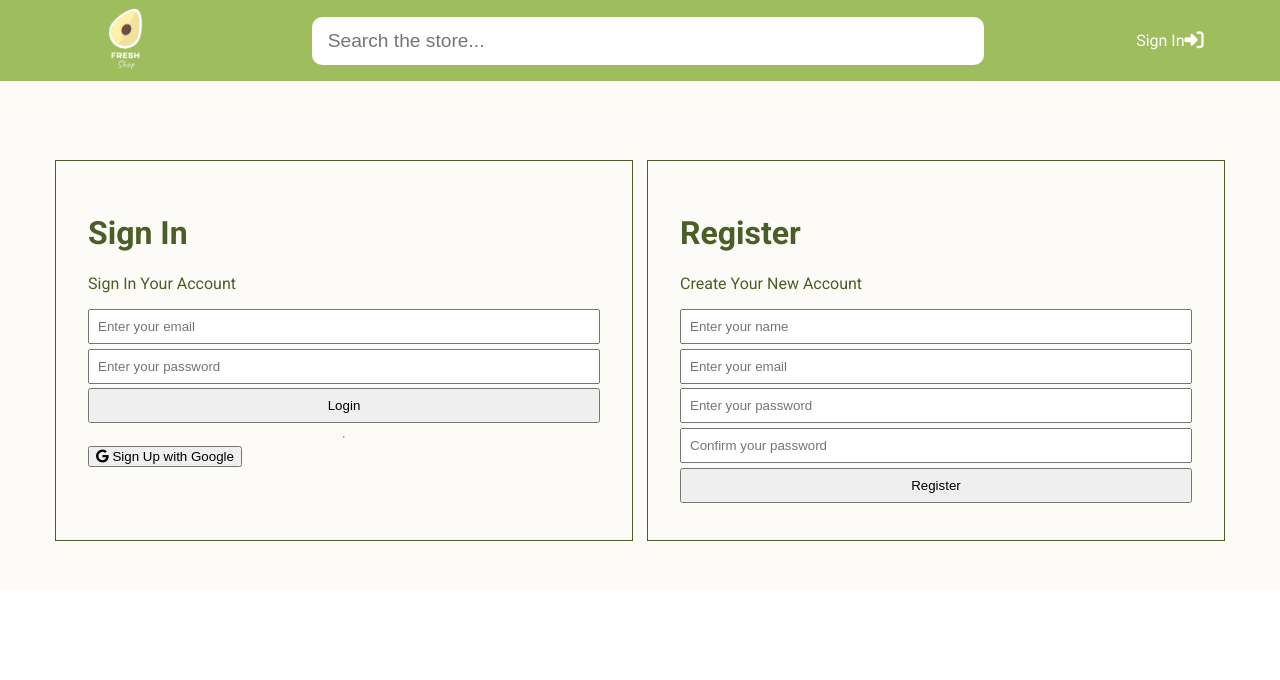
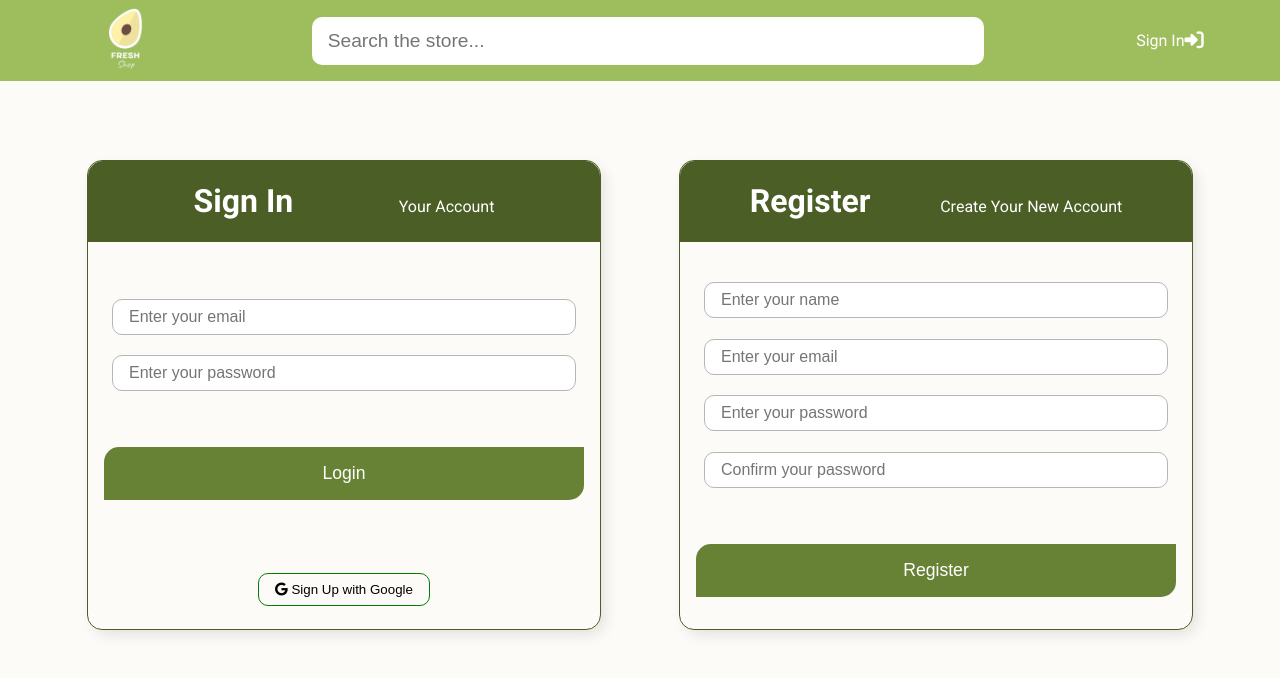
Before and after one commit to djneces/react-e-commerce-app, a React (Create React App) app: page /login in a window 1280 px wide. Shown: the top 680 px of the page. Built offline with nearby package versions, Linux system fonts and the light colour scheme; no server answers.

Commit message:
Add SignIn & RegisterForm, redux-form, Spinner

```diff
--- a/package.json
+++ b/package.json
@@ -17,6 +17,7 @@
     "react-scripts": "4.0.3",
     "redux": "^4.0.5",
     "redux-devtools-extension": "^2.13.9",
+    "redux-form": "^8.3.7",
     "redux-thunk": "^2.3.0",
     "uuid": "^8.3.2",
     "web-vitals": "^1.1.1"
--- a/src/assets/styles/_utils.scss
+++ b/src/assets/styles/_utils.scss
@@ -1,4 +1,5 @@
 $border-radius-card: 15px;
+$border-radius-input: 10px;
 $transition-time: 0.5s;
 $margin-top-header: 7rem;
 $box-shadow: -8px 5px 13px -4px rgba(0, 0, 0, 0.49);
--- a/src/components/CustomBtn/CustomBtn.js
+++ b/src/components/CustomBtn/CustomBtn.js
@@ -2,11 +2,12 @@ import React from 'react';
 import './CustomBtn.scss';
 
 const CustomBtn = (props) => {
-  const { content, onclick, size } = props;
+  const { content, onclick, size, type } = props;
   return (
     <button
       className={`CustomBtn ${size === 'xl' ? 'large' : ''}`}
       onClick={onclick}
+      type={type}
     >
       {content}
     </button>
--- a/src/components/RegisterForm/RegisterForm.js
+++ b/src/components/RegisterForm/RegisterForm.js
@@ -1,78 +1,112 @@
-import React, { useState } from 'react';
+import React, { Component } from 'react';
 import { withRouter } from 'react-router-dom';
+import { Field, reduxForm } from 'redux-form';
 import { connect } from 'react-redux';
 import './RegisterForm.scss';
 
+import CustomBtn from '../CustomBtn/CustomBtn';
 import { registerCurrentUser } from '../../store/actions/user';
 
-const RegisterForm = ({ history, registerCurrentUser, setAlert }) => {
-  const [formData, setFormData] = useState({
-    displayName: '',
-    email: '',
-    password: '',
-    password2: '',
-  });
-  const { email, password, password2, displayName } = formData;
+const required = (value) => (value ? undefined : 'Required field');
+const maxLength = (max) => (value) =>
+  value && value.length > max ? `Must be ${max} characters or less` : undefined;
+const maxLength15 = maxLength(15);
+const minValue = (min) => (value) =>
+  value && value.length < min
+    ? `Must be at least ${min} characters`
+    : undefined;
+const minValue6 = minValue(6);
+const email = (value) =>
+  value && !/^[A-Z0-9._%+-]+@[A-Z0-9.-]+\.[A-Z]{2,4}$/i.test(value)
+    ? 'Invalid email address'
+    : undefined;
 
-  const onChange = (e) => {
-    const { name, value } = e.target;
-    setFormData({ ...formData, [name]: value });
+class RegisterForm extends Component {
+  componentDidMount() {}
+  onSubmit = async (formValues) => {
+    const { passwordRegistration, password2Registration } = formValues;
+    if (passwordRegistration !== password2Registration) {
+      alert("Passwords don't match");
+      return;
+    }
+    const { history, registerCurrentUser } = this.props;
+
+    registerCurrentUser(formValues, history);
   };
 
-  const onSubmit = async (e) => {
-    e.preventDefault();
-    if (password !== password2) {
-      alert("Password don't match");
+  renderError = ({ error, touched }) => {
+    if (touched && error) {
+      return (
+        <div className='RegisterForm__error-body'>
+          <div className='RegisterForm__error-message'> {error}</div>
+        </div>
+      );
     }
-
-    registerCurrentUser(formData, history);
-    setFormData({ displayName: '', email: '', password: '', password2: '' });
   };
 
-  return (
-    <div className='RegisterForm'>
-      <h1>Register</h1>
-      <p>Create Your New Account</p>
-      <div className='RegisterForm__login'>
-        <form onSubmit={(e) => onSubmit(e)}>
-          <input
+  renderInput = ({ input, placeholder, type, meta }) => {
+    return (
+      <div className='RegisterForm__container-input'>
+        <input
+          className={`${meta.error && meta.touched ? 'errorOutline' : ''}`}
+          {...input}
+          placeholder={placeholder}
+          type={type}
+          autoComplete='off'
+        />
+        <div className='RegisterForm__error'>{this.renderError(meta)}</div>
+      </div>
+    );
+  };
+  render() {
+    const { handleSubmit } = this.props;
+    return (
+      <div className='RegisterForm'>
+        <div className='RegisterForm__header'>
+          <h1>Register</h1>
+          <p>Create Your New Account</p>
+        </div>
+
+        <form
+          className='RegisterForm__container'
+          onSubmit={handleSubmit(this.onSubmit)}
+        >
+          <Field
+            name='displayName'
             type='text'
+            validate={[minValue6, maxLength15]}
+            component={this.renderInput}
             placeholder='Enter your name'
-            name='displayName'
-            value={displayName}
-            onChange={(e) => onChange(e)}
-            required
           />
-          <input
+          <Field
+            name='emailRegistration'
             type='email'
+            validate={[email, required]}
+            component={this.renderInput}
             placeholder='Enter your email'
-            name='email'
-            value={email}
-            onChange={(e) => onChange(e)}
-            required
           />
-          <input
+          <Field
+            name='passwordRegistration'
             type='password'
+            validate={[required, minValue6, maxLength15]}
+            component={this.renderInput}
             placeholder='Enter your password'
-            name='password'
-            value={password}
-            onChange={(e) => onChange(e)}
-            required
           />
-          <input
+          <Field
+            name='password2Registration'
             type='password'
+            validate={[required]}
+            component={this.renderInput}
             placeholder='Confirm your password'
-            name='password2'
-            value={password2}
-            onChange={(e) => onChange(e)}
-            required
           />
-          <input type='submit' className='btn btn-primary' value='Register' />
+
+          <CustomBtn content='Register' type='submit' size='xl' />
         </form>
       </div>
-      <div className='RegisterForm__register'></div>
-    </div>
-  );
-};
+    );
+  }
+}
 
-export default withRouter(connect(null, { registerCurrentUser })(RegisterForm));
+export default reduxForm({
+  form: 'registerForm',
+})(withRouter(connect(null, { registerCurrentUser })(RegisterForm)));
--- a/src/components/RegisterForm/RegisterForm.scss
+++ b/src/components/RegisterForm/RegisterForm.scss
@@ -1,23 +1,82 @@
 @import '../../assets/styles/colors';
+@import '../../assets/styles/utils';
 
 .RegisterForm {
     width: 40vw;
     border: 1px solid $color-primary;
-    padding: 2rem;
     margin: 3rem auto;
+    border-radius: $border-radius-card;
+    box-shadow: $box-shadow-light;
+    display: flex;
+    flex-direction: column;
+    justify-content: space-between;
 
-    &__login {
+    &__header {
+        width: 100%;
+        background-color: $color-primary;
+        color: #fff;
+        border-top-left-radius: $border-radius-card;
+        border-top-right-radius: $border-radius-card;
+        display: flex;
+        justify-content: space-evenly;
+        align-items: baseline;
+    }
+
+
+    &__container {
         display: flex;
         flex-direction: column;
+        margin: 2rem 0;
+        padding: 0 1rem;
+
+        &-input {
+            padding: 0.5rem;
+            margin-bottom: 0.3rem;
+            display: flex;
+            flex-direction: column;
+            justify-content: center;
+
+            &:last-of-type {
+                margin-bottom: 3rem;
+            }
+
+            input {
+                font-size: 1rem;
+                padding: 0.5rem 1rem;
+                outline: none;
+                border: 1px solid $color-grey;
+                border-radius: $border-radius-input;
+
+                &.errorOutline {
+                    border: 1px solid rgba(163, 7, 7, 0.9);
+                }
+            }
+        }
     }
 
-    form {
-        display: flex;
-        flex-direction: column;
-
-        input {
-            padding: 0.5rem;
-            margin-bottom: 0.3rem;
+    &__error {
+        &-body {
+            padding: 0.5rem 1rem;
+            color: rgba(163, 7, 7, 0.9);
+            margin-top: 0.2rem;
+            display: block;
         }
     }
+
+    &__socialBtn {
+        display: flex;
+        justify-content: center;
+        align-items: center;
+        height: 3rem;
+        margin: 1rem 0;
+
+        &-google {
+            background: none;
+            border: 1px solid green;
+            border-radius: 10px;
+            padding: 0.5rem 1rem;
+            cursor: pointer;
+        }
+    }
+
 }
--- a/src/components/SearchBar/SearchBar.scss
+++ b/src/components/SearchBar/SearchBar.scss
@@ -1,4 +1,5 @@
 @import '../../assets/styles/colors';
+@import '../../assets/styles/utils';
 
 .SearchBar {
     width: 100%;
@@ -7,7 +8,7 @@
         width: 100%;
         padding: 0.5rem 1rem;
         border: 0;
-        border-radius: 10px;
+        border-radius: $border-radius-input;
         height: 32px;
         font-size: 1.2rem;
         color: lighten($color-dark, 20);
--- a/src/components/SignInForm/SignInForm.js
+++ b/src/components/SignInForm/SignInForm.js
@@ -1,70 +1,99 @@
-import React, { useState } from 'react';
+import React, { Component } from 'react';
+import { Field, reduxForm } from 'redux-form';
 import { withRouter } from 'react-router-dom';
 import { connect } from 'react-redux';
 import './SignInForm.scss';
 
+import CustomBtn from '../CustomBtn/CustomBtn';
 import { loginCurrentUser } from '../../store/actions/user';
 import { signInWithGoogle } from '../../firebase/firebaseUtils.js';
 
-const SignInForm = ({ loginCurrentUser, loading, history }) => {
-  const [formData, setFormData] = useState({
-    email: '',
-    password: '',
-  });
-  const { email, password } = formData;
+const required = (value) => (value ? undefined : 'Required');
+const maxLength = (max) => (value) =>
+  value && value.length > max ? `Must be ${max} characters or less` : undefined;
+const maxLength15 = maxLength(15);
+const minValue = (min) => (value) =>
+  value && value < min ? `Must be at least ${min}` : undefined;
+const minValue6 = minValue(6);
+const email = (value) =>
+  value && !/^[A-Z0-9._%+-]+@[A-Z0-9.-]+\.[A-Z]{2,4}$/i.test(value)
+    ? 'Invalid email address'
+    : undefined;
 
-  const onChange = (e) =>
-    setFormData({ ...formData, [e.target.name]: e.target.value });
-
-  const onSubmit = async (e) => {
-    e.preventDefault();
-    loginCurrentUser(formData, history);
-    setFormData({ email: '', password: '' });
+class SignInForm extends Component {
+  onSubmit = async (formValues) => {
+    const { loginCurrentUser, history } = this.props;
+    loginCurrentUser(formValues, history);
   };
 
-  return (
-    <div className='SignInForm'>
-      <h1>Sign In</h1>
-      <p>Sign In Your Account</p>
-      <div className='SignInForm__login'>
-        <form onSubmit={(e) => onSubmit(e)}>
-          <input
+  renderError = ({ error, touched }) => {
+    if (touched && error) {
+      return (
+        <div className='SignInForm__error-body'>
+          <div className='SignInForm__error-message'> {error}</div>
+        </div>
+      );
+    }
+  };
+
+  renderInput = ({ input, placeholder, type, meta }) => {
+    return (
+      <div className='SignInForm__container-input'>
+        <input
+          className={`${meta.error && meta.touched ? 'errorOutline' : ''}`}
+          {...input}
+          placeholder={placeholder}
+          type={type}
+          autoComplete='off'
+        />
+        <div className='SignInForm__error'>{this.renderError(meta)}</div>
+      </div>
+    );
+  };
+
+  render() {
+    const { handleSubmit } = this.props;
+    return (
+      <div className='SignInForm'>
+        <div className='SignInForm__header'>
+          <h1>Sign In</h1>
+          <p>Your Account</p>
+        </div>
+
+        <form
+          className='SignInForm__container'
+          onSubmit={handleSubmit(this.onSubmit)}
+        >
+          <Field
+            name='email'
             type='email'
+            validate={[email, required]}
+            component={this.renderInput}
             placeholder='Enter your email'
-            name='email'
-            value={email}
-            onChange={(e) => onChange(e)}
-            required
           />
-          <input
+          <Field
+            name='password'
             type='password'
+            validate={[required]}
+            component={this.renderInput}
             placeholder='Enter your password'
-            name='password'
-            value={password}
-            onChange={(e) => onChange(e)}
-            required
           />
-          <input type='submit' className='btn btn-primary' value='Login' />
+          <CustomBtn content='Login' type='submit' size='xl' />
         </form>
-        <hr />
+
         <div className='SignInForm__socialBtn'>
           <button
             onClick={signInWithGoogle}
-            className='SignInForm__btn--google'
+            className='SignInForm__socialBtn-google'
           >
             <i className='fab fa-google'></i> Sign Up with Google
           </button>
         </div>
       </div>
-      <div className='SignInForm__register'></div>
-    </div>
-  );
-};
+    );
+  }
+}
 
-const mapStateToProps = ({ user }) => ({
-  loading: user.loading,
-});
-
-export default withRouter(
-  connect(mapStateToProps, { loginCurrentUser })(SignInForm)
-);
+export default reduxForm({
+  form: 'signInForm',
+})(withRouter(connect(null, { loginCurrentUser })(SignInForm)));
--- a/src/components/SignInForm/SignInForm.scss
+++ b/src/components/SignInForm/SignInForm.scss
@@ -1,23 +1,82 @@
 @import '../../assets/styles/colors';
+@import '../../assets/styles/utils';
 
 .SignInForm {
     width: 40vw;
     border: 1px solid $color-primary;
-    padding: 2rem;
     margin: 3rem auto;
+    border-radius: $border-radius-card;
+    box-shadow: $box-shadow-light;
+    display: flex;
+    flex-direction: column;
+    justify-content: space-between;
 
-    &__login {
+    &__header {
+        width: 100%;
+        background-color: $color-primary;
+        color: #fff;
+        border-top-left-radius: $border-radius-card;
+        border-top-right-radius: $border-radius-card;
+        display: flex;
+        justify-content: space-evenly;
+        align-items: baseline;
+    }
+
+
+    &__container {
         display: flex;
         flex-direction: column;
+        margin: 2rem 0;
+        padding: 0 1rem;
+
+        &-input {
+            padding: 0.5rem;
+            margin-bottom: 0.3rem;
+            display: flex;
+            flex-direction: column;
+            justify-content: center;
+
+            &:last-of-type {
+                margin-bottom: 3rem;
+            }
+
+            input {
+                font-size: 1rem;
+                padding: 0.5rem 1rem;
+                outline: none;
+                border: 1px solid $color-grey;
+                border-radius: $border-radius-input;
+
+                &.errorOutline {
+                    border: 1px solid rgba(163, 7, 7, 0.9);
+                }
+            }
+        }
     }
 
-    form {
-        display: flex;
-        flex-direction: column;
-
-        input {
-            padding: 0.5rem;
-            margin-bottom: 0.3rem;
+    &__error {
+        &-body {
+            padding: 0.5rem 1rem;
+            color: rgba(163, 7, 7, 0.9);
+            margin-top: 0.2rem;
+            display: block;
         }
     }
+
+    &__socialBtn {
+        display: flex;
+        justify-content: center;
+        align-items: center;
+        height: 3rem;
+        margin: 1rem 0;
+
+        &-google {
+            background: none;
+            border: 1px solid green;
+            border-radius: 10px;
+            padding: 0.5rem 1rem;
+            cursor: pointer;
+        }
+    }
+
 }
--- a/src/store/actions/user.js
+++ b/src/store/actions/user.js
@@ -74,8 +74,8 @@ export const loginCurrentUser = (user, history) => async (dispatch) => {
 export const registerCurrentUser = (userAuth, history) => async (dispatch) => {
   try {
     const { user } = await auth.createUserWithEmailAndPassword(
-      userAuth.email,
-      userAuth.password
+      userAuth.emailRegistration,
+      userAuth.passwordRegistration
     );
     const displayName = userAuth.displayName;
 
--- a/src/store/reducers/index.js
+++ b/src/store/reducers/index.js
@@ -3,10 +3,12 @@ import userReducer from './user';
 import alertReducer from './alert';
 import toggleMenu from './accountDetails';
 import shoppingCart from './shoppingCart';
+import { reducer as formReducer } from 'redux-form';
 
 export default combineReducers({
   user: userReducer,
   alerts: alertReducer,
   toggleMenu: toggleMenu,
   cart: shoppingCart,
+  form: formReducer,
 });
```
Also changed, not shown: src/components/Spinner/Spinner.js (added, +15 -0 lines), src/components/Spinner/Spinner.scss (added, +45 -0 lines), 1 other file (tests, documents, lock files or other folders).
